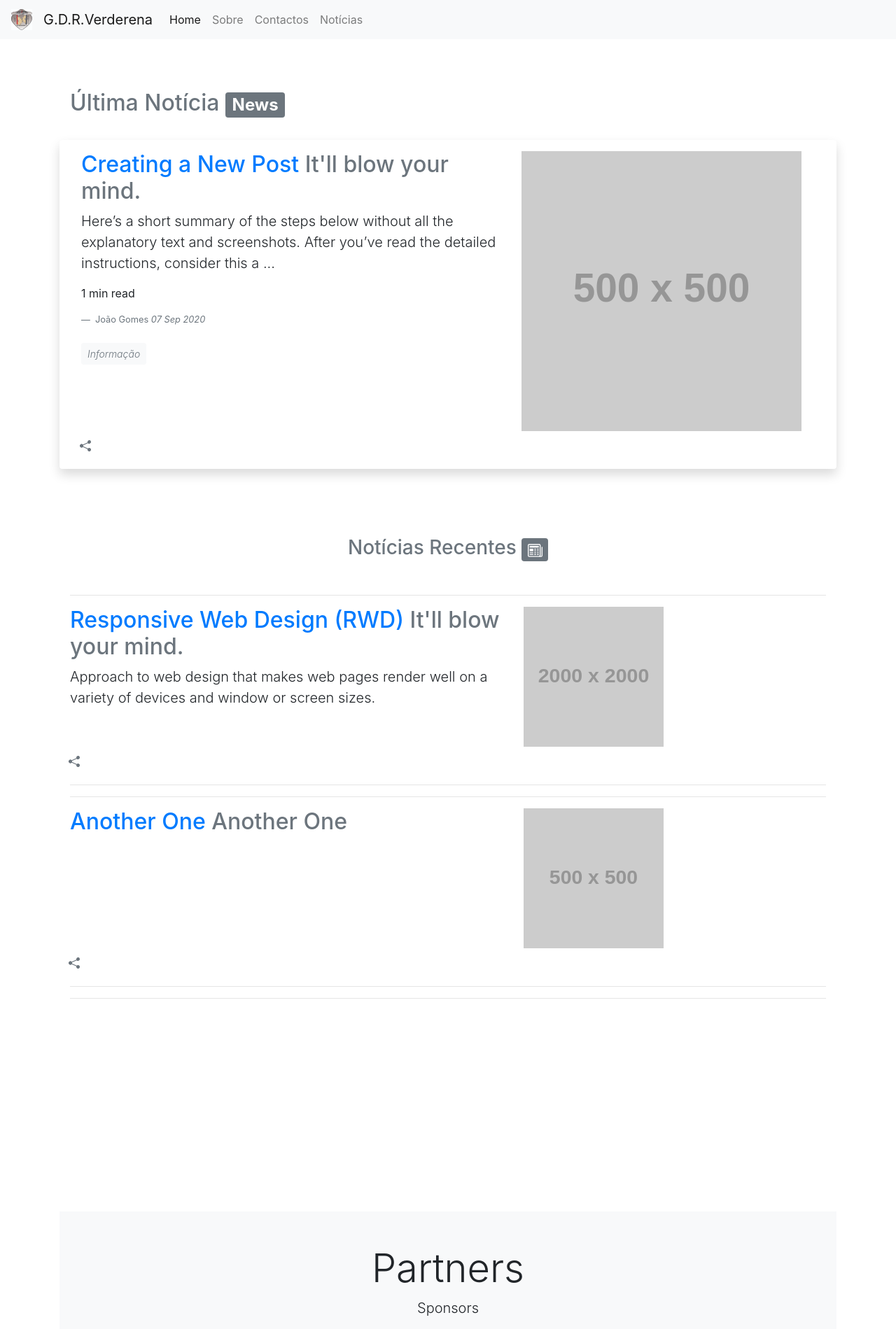
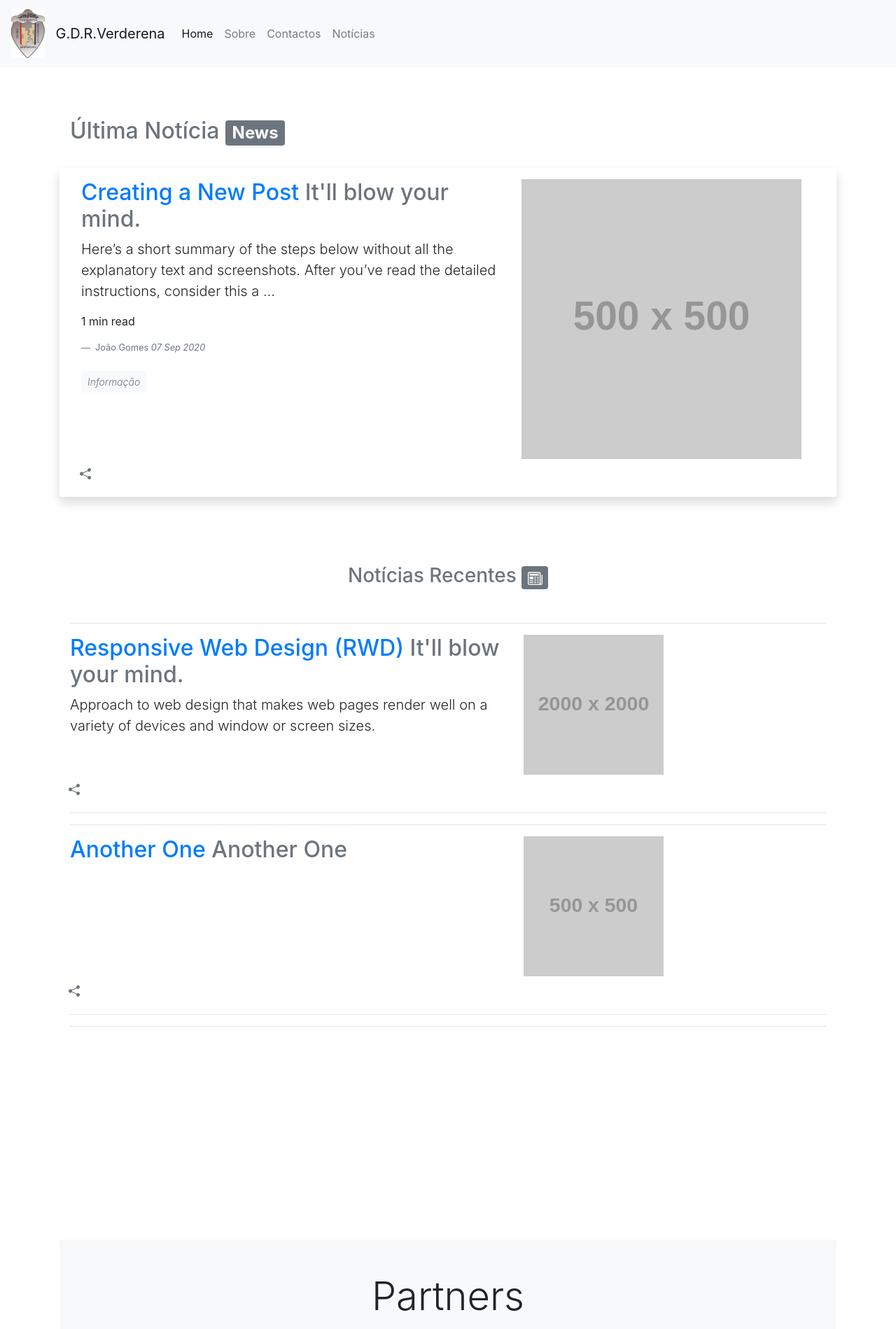
Before and after one commit to GDR-Verderena/gdr-verderena.github.io, a Jekyll site: the page built from index.html, in a window 1280 px wide. Shown: the top 1899 px of the page at 70% size. Built offline with Jekyll 4.4.1, drawn with Linux system fonts in a browser that asks for light colours.

Commit message:
Update default.html

```diff
--- a/_layouts/default.html
+++ b/_layouts/default.html
@@ -40,7 +40,7 @@
   <nav class="navbar navbar-expand-lg navbar-light bg-light">
      <a class="navbar-brand" href="#">
 
-          <img src="../assets/img/logo.jpg" width="30" height="30" class="d-inline-block align-top" alt="" >
+          <img src="../assets/img/logo.jpg" width="47.5" height="70" class="d-inline-block align-top" alt="" >
 
         </a>
   <a class="navbar-brand" href="/">G.D.R.Verderena</a>
```
